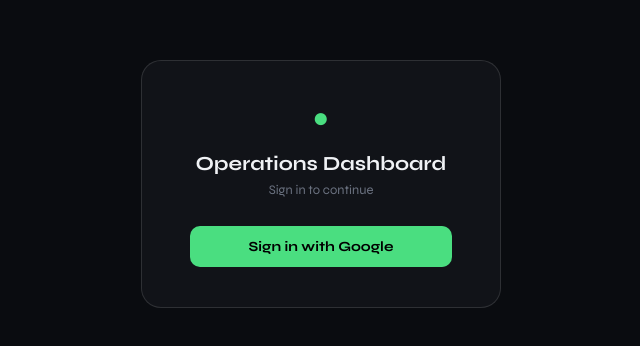
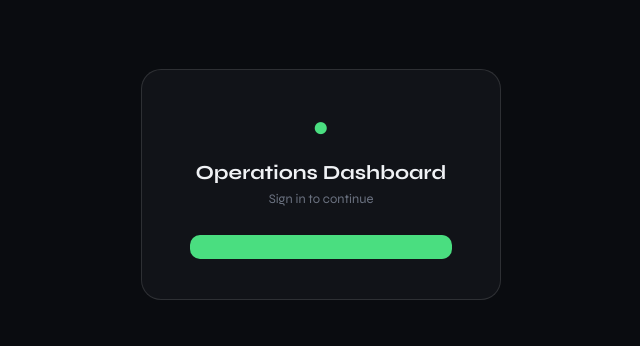
Before and after one commit to benlyons-dcc/widget-app, a website: page index.html in a window 1280 px wide. Shown: the part 216-562 px from the top of the page, without its empty margins (319-959 px from the left). Drawn offline with nearby package versions, Linux system fonts and the light colour scheme; a web font is replaced by a local one.

Commit message:
Add files via upload

```diff
--- a/index.html
+++ b/index.html
@@ -776,7 +776,7 @@
     <div class="auth-title">Operations Dashboard</div>
     <div class="auth-subtitle">Sign in to continue</div>
     <!-- Widget attaches its own button here — no JS needed -->
-    <div data-netlify-identity-button>Sign in with Google</div>
+    <div data-netlify-identity-button></div>
   </div>
 </div>
 
```
